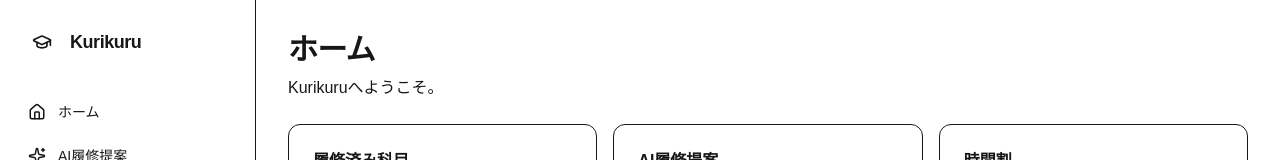
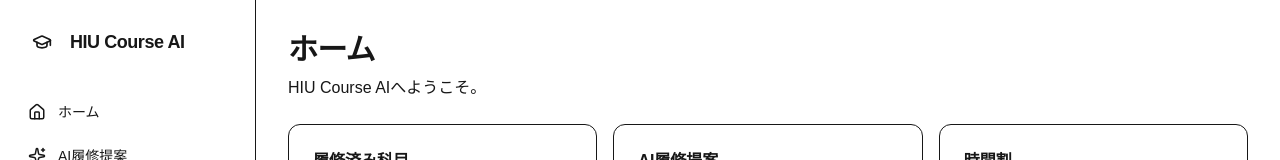
Before and after one commit to hiu-course-ai/course-ai, a Next.js app: page / in a window 1280 px wide. Shown: the top 160 px of the page. Built offline with nearby package versions, Linux system fonts and the light colour scheme.

Commit message:
Product Name Changed
Kurikuru -> HIU Course AI

```diff
--- a/src/app/layout.tsx
+++ b/src/app/layout.tsx
@@ -15,7 +15,7 @@ const geistMono = Geist_Mono({
 })
 
 export const metadata: Metadata = {
-  title: 'Kurikuru',
+  title: 'HIU Course AI',
   description: 'AI履修アドバイザー',
 }
 
--- a/src/app/page.tsx
+++ b/src/app/page.tsx
@@ -9,7 +9,7 @@ export default function Home() {
         </h1>
 
         <p className="mt-2 text-muted-foreground">
-          Kurikuruへようこそ。
+          HIU Course AIへようこそ。
         </p>
       </div>
 
--- a/src/components/Header.tsx
+++ b/src/components/Header.tsx
@@ -13,7 +13,7 @@ export function Header() {
           </span>
 
           <span className="text-lg font-bold tracking-tight">
-            Kurikuru
+            HIU Course AI
           </span>
         </Link>
       </div>
--- a/src/components/Sidebar.tsx
+++ b/src/components/Sidebar.tsx
@@ -64,7 +64,7 @@ export function Sidebar() {
         </span>
 
         <span className="text-lg font-bold tracking-tight text-sidebar-foreground">
-          Kurikuru
+          HIU Course AI
         </span>
       </Link>
 
```
